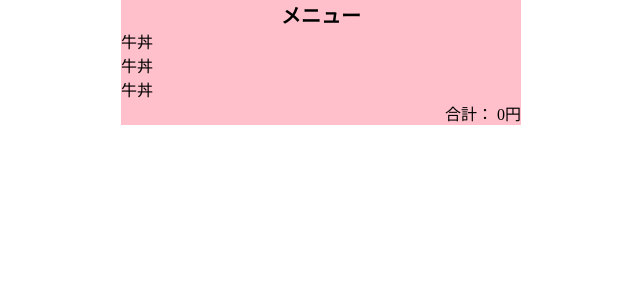
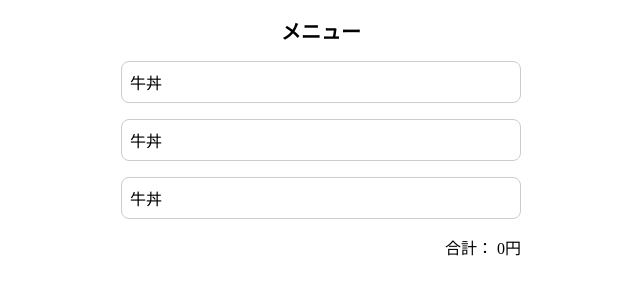
Before and after one commit to umedanaoyuki/MyReact, a plain HTML site: page index.html in a window 1280 px wide. Shown: the whole page, without its empty margins (319-959 px from the left). Drawn offline with nearby package versions, Linux system fonts and the light colour scheme.

Commit message:
レイアウト調整

```diff
--- a/index.html
+++ b/index.html
@@ -20,7 +20,7 @@
       root.render(
       <>
       <h1>メニュー</h1>
-      <ul>
+      <ul className="menus">
         <li>牛丼</li>
         <li>牛丼</li>
         <li>牛丼</li>
--- a/style.css
+++ b/style.css
@@ -7,24 +7,31 @@ body {
 #container {
   width: 400px;
   margin: 0 auto;
-  background: pink;
+  /* background: pink; */
 }
 
 
 
 h1 {
-  margin: 0;
+  margin: 16px 0 0 0;
   font-size: 20px;
   text-align: center;
 }
 
-ul {
+.menus {
   margin: 0;
   padding: 0;
   list-style: none;
 }
 
+.menus > li {
+  border: 1px solid #ccc;
+  padding: 8px;
+  border-radius: 8px;
+  margin-top: 16px;
+}
+
 p {
-  margin: 0;
+  margin: 16px 0 0 0;
   text-align: right;
 }
```
